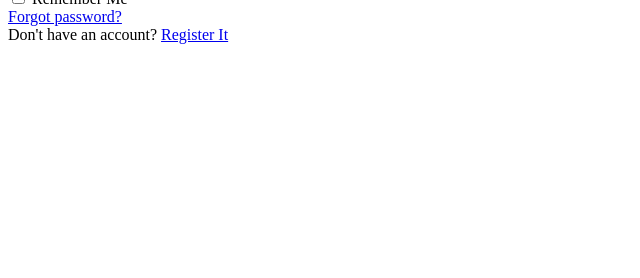
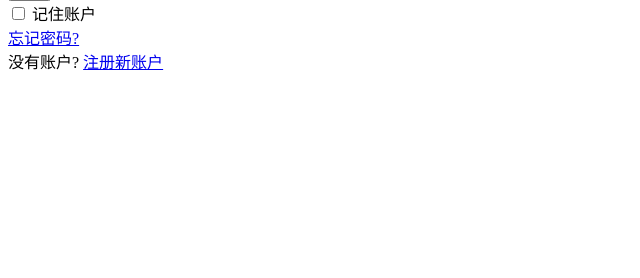
Before and after one commit to kimroniny/ElectronicData, a Flask app: a page that uses app/templates/sign/login.html in a window 1280 px wide. Shown: the part 522-800 px from the top of the page, without its empty margins (0-640 px from the left). Run offline with Flask 2, Linux system fonts and the light colour scheme; some libraries are stand-ins or nearby versions.

Commit message:
提示信息中文化

```diff
--- a/app/forms.py
+++ b/app/forms.py
@@ -6,21 +6,21 @@ from flask_wtf.file import FileField, FileRequired
 
 
 class LoginForm(FlaskForm):
-    username = StringField('Username', validators=[DataRequired()])
-    password = PasswordField('Password', validators=[DataRequired()])
-    verify_code = StringField('VerifyCode', validators=[DataRequired()])
-    remember_me = BooleanField('Remember Me')
-    submit = SubmitField('Sign In')
+    username = StringField('用户名', validators=[DataRequired()])
+    password = PasswordField('密码', validators=[DataRequired()])
+    verify_code = StringField('验证码', validators=[DataRequired()])
+    remember_me = BooleanField('记住账户')
+    submit = SubmitField('登录')
 
 
 class RegistrationForm(FlaskForm):
-    username = StringField('Username', validators=[DataRequired()])
-    email = StringField('Email', validators=[DataRequired(), Email()])
-    password = PasswordField('Password', validators=[DataRequired()])
+    username = StringField('用户名', validators=[DataRequired()])
+    email = StringField('邮箱', validators=[DataRequired(), Email()])
+    password = PasswordField('密码', validators=[DataRequired()])
     password2 = PasswordField(
-        'Repeat Password', validators=[DataRequired(), EqualTo('password')])
-    verify_code = StringField('VerifyCode', validators=[DataRequired()])
-    submit = SubmitField('Register')
+        '重置密码', validators=[DataRequired(), EqualTo('password')])
+    verify_code = StringField('验证码', validators=[DataRequired()])
+    submit = SubmitField('注册')
 
     # self-define validator
     def validate_username(self, username):
@@ -35,9 +35,9 @@ class RegistrationForm(FlaskForm):
 
 
 class EditProfileForm(FlaskForm):
-    username = StringField('Username', validators=[DataRequired()])
-    about_me = TextAreaField('About me', validators=[Length(min=0, max=140)])
-    submit = SubmitField('Submit')
+    username = StringField('用户名', validators=[DataRequired()])
+    about_me = TextAreaField('关于我', validators=[Length(min=0, max=140)])
+    submit = SubmitField('提交')
 
     def __init__(self, original_username, *args, **kwargs):
         super(EditProfileForm, self).__init__(*args, **kwargs)
@@ -50,11 +50,11 @@ class EditProfileForm(FlaskForm):
                 raise ValidationError('Please use a different username.')
 
 class EditResForm(FlaskForm):
-    title = StringField('Title', validators=[DataRequired()])
-    body = TextAreaField('Description', validators=[DataRequired()])
-    price = IntegerField('Price', validators=[DataRequired()])
-    resfile = FileField('res file', validators=[])
-    submit = SubmitField('Confirm')
+    title = StringField('题目', validators=[DataRequired()])
+    body = TextAreaField('描述', validators=[DataRequired()])
+    price = IntegerField('价格', validators=[DataRequired()])
+    resfile = FileField('资源文件', validators=[])
+    submit = SubmitField('确认')
     resid = HiddenField()
 
     def validate_price(self, price):
@@ -84,11 +84,11 @@ class ResetPasswordForm(FlaskForm):
 
 
 class ResIssueForm(FlaskForm):
-    title = StringField('Title', validators=[DataRequired()])
-    body = TextAreaField('Description', validators=[DataRequired()])
-    price = IntegerField('Price', validators=[DataRequired()])
-    resfile = FileField('res file', validators=[FileRequired()])
-    submit = SubmitField('Confirm')
+    title = StringField('题目', validators=[DataRequired()])
+    body = TextAreaField('描述', validators=[DataRequired()])
+    price = IntegerField('价格', validators=[DataRequired()])
+    resfile = FileField('资源文件', validators=[FileRequired()])
+    submit = SubmitField('确定提交')
 
     def validate_price(self, price):
         try:
@@ -101,23 +101,23 @@ class ResIssueForm(FlaskForm):
 
 class ResTransferForm(FlaskForm):
     res_id = HiddenField()
-    to = StringField('transfer to', validators=[DataRequired()], description="pls input his/her username")
-    submit = SubmitField('Confirm')
+    to = StringField('转让给', validators=[DataRequired()], description="pls input his/her username")
+    submit = SubmitField('确认')
 
     def validate_to(self, to):
         user = User.query.filter_by(username=to.data).first()
         if user is None:
-            raise ValidationError('invalid user, please confirm the username')
+            raise ValidationError('用户名无效，请确认是否输入正确')
 
 
 class ChargeForm(FlaskForm):
-    amount = IntegerField('charge amount', validators=[NumberRange(1, 1000), DataRequired()])
-    paypwd = PasswordField('password', validators=[DataRequired()])
-    submit = SubmitField('charge')
+    amount = IntegerField('充值金额', validators=[NumberRange(1, 1000), DataRequired()])
+    paypwd = PasswordField('密码', validators=[DataRequired()])
+    submit = SubmitField('充值')
 
 
 
 class WithdDraw(FlaskForm):
-    amount = IntegerField('withdraw amount', validators=[NumberRange(1, 1000), DataRequired()])
-    paypwd = PasswordField('password', validators=[DataRequired()])
-    submit = SubmitField('charge')
+    amount = IntegerField('提现金额', validators=[NumberRange(1, 1000), DataRequired()])
+    paypwd = PasswordField('密码', validators=[DataRequired()])
+    submit = SubmitField('提现')
--- a/app/routes.py
+++ b/app/routes.py
@@ -91,7 +91,7 @@ def issue():
                 app.config['RES_FILE_PATH'], str(res.id), res.filename
             )
         )
-        flash('1,successful!!!your new resource issued is on sale.')
+        flash('1,发布成功！！！资源已上架！')
         return redirect(url_for('index'))
     return render_template('issue/res.html', title="issue resource", form=form)
 
@@ -146,11 +146,11 @@ def res_buy(resid):
     resource = Resource.query.filter_by(id=resid).first_or_404()
     if resource:
         if resource.price > current_user.balance:
-            flash('0,your balance is not enough !!!')
+            flash('0,您的余额不足 !!!')
         else:
             current_user.buy_res(resource)
             db.session.commit()
-            flash('1,Congratulations!!! You have bought this resource')
+            flash('1,购买成功，您已经成功购买该资源')
     return redirect(url_for('res_detail', resid=resid))
 
 # 数据资源详情
@@ -194,7 +194,7 @@ def edit_profile():
         current_user.username = form.username.data
         current_user.about_me = form.about_me.data
         db.session.commit()
-        flash('1,Your changes have been saved.')
+        flash('1,您的修改内容已保存')
         return redirect(url_for('user', username=current_user.username))
     elif request.method == 'GET':
         form.username.data = current_user.username
@@ -227,7 +227,7 @@ def edit_res(resid=None):
                     app.config['RES_FILE_PATH'], str(res.id), res.filename
                 )
             )
-        flash("1,You have changed your resource information !!!")
+        flash("1,资源信息已修改!!!")
         return redirect(url_for('res_detail', resid=res.id))
     elif request.method == 'GET':
         res = current_user.resources.filter_by(id=resid).first_or_404()
@@ -249,13 +249,13 @@ def register():
     form = RegistrationForm()
     if form.validate_on_submit():
         if session.get('image').lower() != form.verify_code.data.lower():
-            flash('0,Wrong verify code.')
+            flash('0,验证码输入错误')
             return render_template('sign/register.html', title='Register', form=form)
         user = User(username=form.username.data, email=form.email.data)
         user.set_password(form.password.data)
         db.session.add(user)
         db.session.commit()
-        flash('1,Congratulations, you are now a registered user!')
+        flash('1,注册成功')
         return redirect(url_for('login'))
     return render_template('sign/register.html', title='Register', form=form)
 
@@ -282,7 +282,7 @@ def reset_password_request():
         user = User.query.filter_by(email=form.email.data).first()
         if user:
             send_password_reset_email(user)
-        flash('0,Check your email for the instructions to reset your password')
+        flash('0,检查您的邮箱并按照指导说明重新设置密码')
         return redirect(url_for('login'))
     return render_template('reset_password_request.html',
                            title='Reset Password', form=form)
@@ -299,7 +299,7 @@ def reset_password(token):
     if form.validate_on_submit():
         user.set_password(form.password.data)
         db.session.commit()
-        flash('1,Your password has been reset.')
+        flash('1,密码已充值')
         return redirect(url_for('login'))
     return render_template('reset_password.html', form=form)
 
@@ -411,9 +411,9 @@ def charge():
         if current_user.check_password(form.paypwd.data):
             current_user.balance += int(form.amount.data)
             db.session.commit()
-            flash('1,charge {} successfully'.format(form.amount.data))
+            flash('1,充值 {} 成功'.format(form.amount.data))
         else:
-            flash("0,password is wrong")
+            flash("0,密码错误")
     return render_template(
         'finance/charge.html',
         form=form,
@@ -431,12 +431,12 @@ def withdraw():
             if current_user.balance >= int(form.amount.data):
                 current_user.balance -= int(form.amount.data)
                 db.session.commit()
-                flash('1,withdraw {} successfully'.format(form.amount.data))
+                flash('1,提现 {} 成功'.format(form.amount.data))
             else:
-                flash('0,balance is not enough to withdraw {}'.format(
+                flash('0,余额不足以提现 {}'.format(
                     form.amount.data))
         else:
-            flash("0,password is wrong")
+            flash("0,密码错误")
     return render_template(
         'finance/withdraw.html',
         form=form,
--- a/app/templates/index.html
+++ b/app/templates/index.html
@@ -19,7 +19,7 @@
         <hr />
     </div>
     <div class="col-sm-12 col-lg-12 col-lg-offset-1">
-        <a href="{{ url_for('issue') }}" class="btn btn-success">issue your resource</a>
+        <a href="{{ url_for('issue') }}" class="btn btn-success">发布新资源</a>
     </div>
     <div class="col-sm-12 col-lg-10 col-lg-offset-1">
         <hr />
--- a/app/templates/sign/login.html
+++ b/app/templates/sign/login.html
@@ -29,8 +29,8 @@
                   <!-- <img src="../../static/m/images/logo.svg" alt="logo"> -->
                   <img src="{{url_for('static', filename='m/images/logo.svg')}}" alt="logo">
                 </div>
-                <h4>Hello! let's get started</h4>
-                <h6 class="font-weight-light">Sign in to continue.</h6>
+                <h4>国家电网数据交易中心</h4>
+                <h6 class="font-weight-light">登录</h6>
 
 
                 <form class="pt-3" action="" method="POST">
@@ -88,11 +88,11 @@
                         {{ form.remember_me.label }}
                       </label>
                     </div>
-                    <a href="{{ url_for('reset_password_request') }}" class="auth-link text-black">Forgot password?</a>
+                    <a href="{{ url_for('reset_password_request') }}" class="auth-link text-black">忘记密码?</a>
                   </div>
                   <div class="text-center mt-4 font-weight-light">
-                    Don't have an account?
-                    <a href="{{ url_for('register') }}" class="text-primary">Register It</a>
+                    没有账户?
+                    <a href="{{ url_for('register') }}" class="text-primary">注册新账户</a>
                   </div>
                 </form>
               </div>
```
Also changed, not shown: app/templates/base/base.html (+11 -6 lines), app/templates/trace/trace.html (+9 -12 lines), 2 other files.
